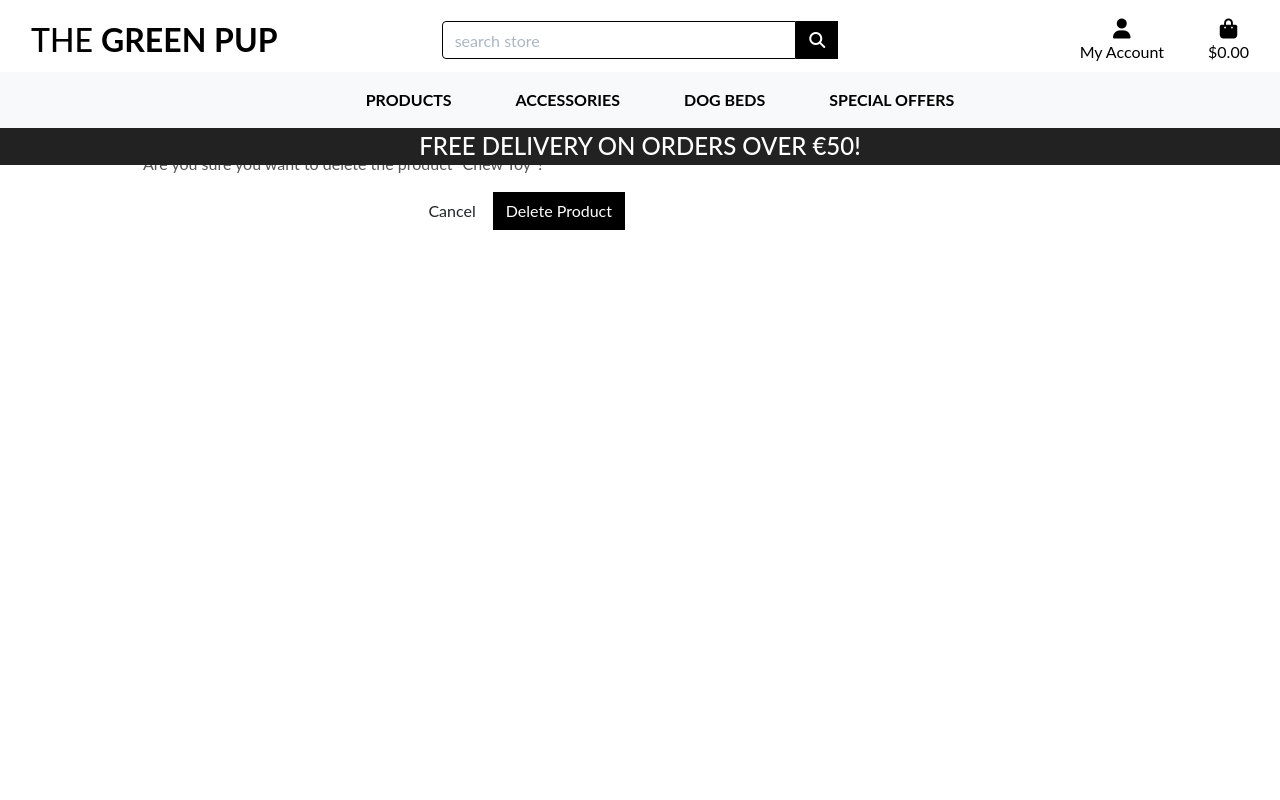
After one commit to kevinolweb/dog-store-p5, a Django app: page /products/delete/2/ in a window 1280 px wide. The commit adds this page. Run offline with Django 3.2, Linux system fonts and the light colour scheme; data comes from the database, SQL or seed files in the repository; both versions use the stored data as it was after the commit; some libraries are stand-ins or nearby versions.

Commit message:
added delete view and placed in templates

```diff
--- /dev/null
+++ b/products/templates/products/delete_product.html
@@ -0,0 +1,37 @@
+{% extends "base.html" %}
+{% load static %}
+
+{% block page_header %}
+    <div class="container header-container">
+        <div class="row">
+            <div class="col"></div>
+        </div>
+    </div>
+{% endblock %}
+
+{% block content %}
+    <div class="overlay"></div>
+    <div class="container">
+        <div class="row">
+            <div class="col-12 col-md-6">
+                <hr>
+                <h2 class="logo-font mb-4">Product Management</h2>
+                <h5 class="text-muted">Add a Product</h5>
+                <hr>
+            </div>
+        </div>
+
+        <div class="row">
+            <div class="col-12 col-md-6">
+                <p>Are you sure you want to delete the product "{{selected_product.name|title}}"?</p>
+                <form method="POST" action="{% url 'delete_product' selected_product.id %}" class="form mb-2" enctype="multipart/form-data">
+                    {% csrf_token %}
+                    <div class="text-right">
+                        <a class="btn btn-outline-black rounded-0" href="{% url 'product-detail' selected_product.id %}">Cancel</a>
+                        <button class="btn btn-black rounded-0" type="submit">Delete Product</button>
+                    </div>
+                </form>
+            </div>
+        </div>
+    </div>
+{% endblock %}
--- a/products/urls.py
+++ b/products/urls.py
@@ -6,4 +6,5 @@ urlpatterns = [
     path('<int:product_id>/',views.product_detail_view, name="product-detail"),
     path('add/', views.add_product, name='add_product'),
     path('edit/<int:prod_id>/', views.edit_product, name='edit_product'),
+    path('delete/<int:prod_id>/', views.delete_product, name='delete_product'),
 ]
--- a/products/views.py
+++ b/products/views.py
@@ -95,3 +95,15 @@ def edit_product(request, prod_id):
         'selected_product': selected_product,
     }
     return render(request,'products/edit_product.html', context)
+
+def delete_product(request, prod_id):
+    selected_product = get_object_or_404(Product, pk=prod_id)
+    if request.method == "POST":
+        selected_product.delete()
+        messages.success(request, f'You have successfully deleted the product.')
+        return redirect('all-products-list')
+
+    context = {
+        'selected_product': selected_product,
+    }
+    return render(request,'products/delete_product.html', context)
```
Also changed, not shown: products/templates/products/all-products.html (+10 -4 lines), products/templates/products/product-detail.html (+13 -3 lines), db.sqlite3, media/kennels-for-pets-gd9b4f0c2c_640.jpg (added).
